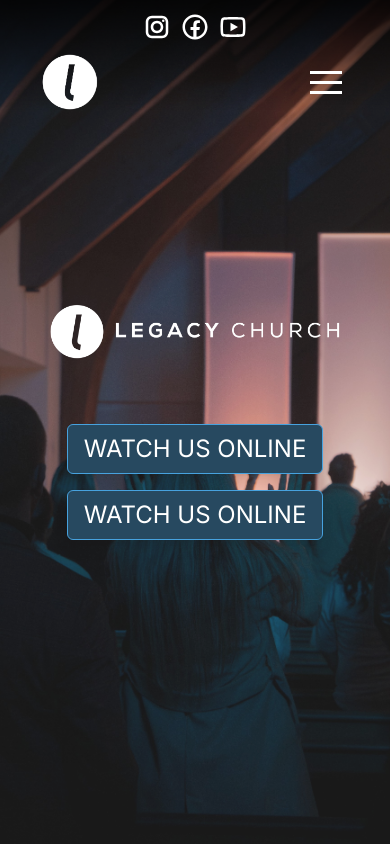
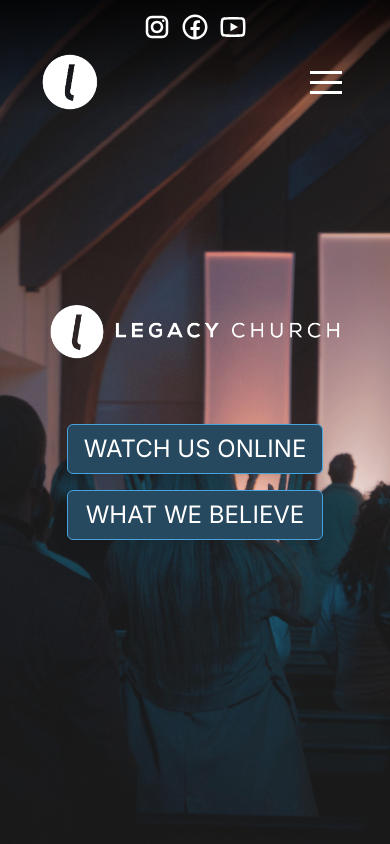
Before and after one commit to yevgen-sydoruk/legacy-church-official, a Next.js app: page / in a window 390 px wide. Shown: the top 844 px of the page. Built offline with nearby package versions, Linux system fonts and the light colour scheme.

Commit message:
Added Ukraine relief block

```diff
--- a/src/app/globals.css
+++ b/src/app/globals.css
@@ -2,9 +2,8 @@
 @tailwind components;
 @tailwind utilities;
 
-@layer cpmponents {
-  .link-decoration-underline {
-    @apply underline underline-offset-2 hover:underline-offset-4 transition-all !important;
-  }
+.link-dark-on-image-bg {
+  @apply rounded-md border border-[#3498db] bg-[#10364f] py-2 px-4 text-center text-2xl transition-all shadow-lg hover:shadow-xl text-white hover:text-white hover:bg-[#3498db] hover:border-[#3498db] focus:text-white focus:bg-[#3278a7] focus:border-[#3278a7] active:border-[#1d4560] active:text-white active:bg-[#1d4560] disabled:pointer-events-none disabled:opacity-50 disabled:shadow-none uppercase;
 }
+
 /* font-family: "Lato",Arial,"Helvetica Neue",Helvetica,sans-serif; */
--- a/src/app/page.jsx
+++ b/src/app/page.jsx
@@ -5,6 +5,7 @@
 import Welcome from "@/components/Welcome/Welcome";
 import React from "react";
 import MiraclesChallenge from "@/components/MiraclesChallenge/MiraclesChallenge";
+import UkraineRelief from "@/components/UkraineRelief/UkraineRelief";
 
 export const metadata = {
   title: "Legacy Church - MA - Home",
@@ -18,6 +19,7 @@
       <Welcome />
       <MiraclesChallenge />
       <ServiceTimes />
+      <UkraineRelief />
       <CafeBlock />
       <Footer />
     </div>
--- a/src/components/Hero/Hero.jsx
+++ b/src/components/Hero/Hero.jsx
@@ -1,5 +1,4 @@
 import React from "react";
-// import LogoImage from "../../../assets/main-full-Logo.svg";
 import LogoImage from "../../../assets/main-full-Logo.png";
 import Image from "next/image";
 
@@ -8,12 +7,8 @@
     <section className="h-lvh flex flex-col bg-hero-image bg-cover bg-center bg-no-repeat bg-fixed justify-center items-center opacity-90">
       <Image src={LogoImage} alt="Main Legacy Church Logo" className="w-9/12 mb-16" />
       <div className="flex md:flex-row flex-col gap-4 text-white">
-        <button className="rounded-md border border-[#3498db] bg-[#10364f] py-2 px-4 text-center text-2xl transition-all shadow-lg hover:shadow-xl text-white hover:text-white hover:bg-[#3498db] hover:border-[#3498db] focus:text-white focus:bg-[#3278a7] focus:border-[#3278a7] active:border-[#1d4560] active:text-white active:bg-[#1d4560] disabled:pointer-events-none disabled:opacity-50 disabled:shadow-none uppercase">
-          Watch us online
-        </button>
-        <button className="rounded-md border border-[#3498db] bg-[#10364f] py-2 px-4 text-center text-2xl transition-all shadow-lg hover:shadow-xl text-white hover:text-white hover:bg-[#3498db] hover:border-[#3498db] focus:text-white focus:bg-[#3278a7] focus:border-[#3278a7] active:border-[#1d4560] active:text-white active:bg-[#1d4560] disabled:pointer-events-none disabled:opacity-50 disabled:shadow-none uppercase">
-          Watch us online
-        </button>
+        <button className="link-dark-on-image-bg">Watch us online</button>
+        <button className="link-dark-on-image-bg">What we believe</button>
       </div>
     </section>
   );
--- a/src/components/MiraclesChallenge/MiraclesChallenge.jsx
+++ b/src/components/MiraclesChallenge/MiraclesChallenge.jsx
@@ -34,13 +34,13 @@
           <div className="flex md:flex-row flex-col gap-4 text-white">
             <Link
               href="#"
-              className="rounded-md border bg-[#3498db] py-2 px-4 text-center text-xl transition-all shadow-lg hover:shadow-xl text-white hover:text-white hover:bg-[#10364f] hover:border-[#3498db] focus:text-white focus:bg-[#3278a7] focus:border-[#3278a7] active:border-[#1d4560] active:text-white active:bg-[#1d4560] disabled:pointer-events-none disabled:opacity-50 disabled:shadow-none uppercase"
+              className="rounded-md border bg-[#3498db] py-2 px-4 text-center text-xl transition-all shadow-lg hover:shadow-xl text-white hover:text-white hover:bg-[#10364f] hover:border-[#3498db] focus:text-white focus:bg-[#3278a7] focus:border-[#3278a7] active:border-[#1d4560] active:text-white active:bg-[#1d4560] uppercase"
             >
               Send prayer request
             </Link>
             <Link
               href="#"
-              className="rounded-md border bg-[#3498db] py-2 px-4 text-center text-xl transition-all shadow-lg hover:shadow-xl text-white hover:text-white hover:bg-[#10364f] hover:border-[#3498db] focus:text-white focus:bg-[#3278a7] focus:border-[#3278a7] active:border-[#1d4560] active:text-white active:bg-[#1d4560] disabled:pointer-events-none disabled:opacity-50 disabled:shadow-none uppercase"
+              className="rounded-md border bg-[#3498db] py-2 px-4 text-center text-xl transition-all shadow-lg hover:shadow-xl text-white hover:text-white hover:bg-[#10364f] hover:border-[#3498db] focus:text-white focus:bg-[#3278a7] focus:border-[#3278a7] active:border-[#1d4560] active:text-white active:bg-[#1d4560] uppercase"
             >
               Send praise report
             </Link>
--- /dev/null
+++ b/src/components/UkraineRelief/UkraineRelief.jsx
@@ -0,0 +1,25 @@
+import React from "react";
+import Link from "next/link";
+
+export default function UkraineRelief() {
+  return (
+    // <section className="bg-Ukraine-block-image bg-gray-300  bg-blend-darken  bg-cover bg-center bg-no-repeat py-20 px-10 my-20">
+    <section className="bg-Ukraine-block-image relative w-full h-[700px] lg:bg-contain bg-cover bg-no-repeat bg-center my-20 ">
+      <div className="absolute inset-0 bg-black/30 flex items-center justify-center px-10">
+        <div className="container mx-auto text-white flex flex-col justify-center items-center text-center gap-10">
+          <h2 className="sm:text-6xl text-5xl font-bold uppercase">Partner With US.</h2>
+          <p className="max-w-3xl font-bold">
+            Thank you for supporting us and donate below for Ukraine relief.
+          </p>
+          <Link
+            // className="rounded-md border border-[#3498db] py-2 px-4 text-center text-2xl transition-all shadow-sm hover:shadow-lg hover:text-white hover:bg-[#3498db] hover:border-[#3498db] focus:text-white focus:bg-[#3278a7] focus:border-[#3278a7] active:border-[#1d4560] active:text-white active:bg-[#1d4560] disabled:pointer-events-none disabled:opacity-50 disabled:shadow-none uppercase"
+            className="rounded-md border border-[#3498db] bg-[#3498db] py-2 px-4 text-center text-xl transition-all shadow-lg hover:shadow-xl text-white hover:text-white hover:bg-[#10364f] hover:border-[#3498db] focus:text-white focus:bg-[#3278a7] focus:border-[#3278a7] active:border-[#1d4560] active:text-white active:bg-[#1d4560] uppercase"
+            href="#"
+          >
+            donate now
+          </Link>
+        </div>
+      </div>
+    </section>
+  );
+}
--- a/tailwind.config.js
+++ b/tailwind.config.js
@@ -13,6 +13,7 @@
         "gradient-conic": "conic-gradient(from 180deg at 50% 50%, var(--tw-gradient-stops))",
         "hero-image": "url('/legacy-hero.jpg')",
         "cafe-block-image": "url('/legacy-cafe.jpg')",
+        "Ukraine-block-image": "url('/legacy-Ukraine.png')",
         "black-overlay": "linear-gradient(to bottom, rgba(0, 0, 0, 0.0) 0%, rgba(0, 0, 0, 0.8))"
       },
       boxShadow: {
```
Also changed, not shown: public/legacy-Ukraine-uncutted.png (added), public/legacy-Ukraine.png.
